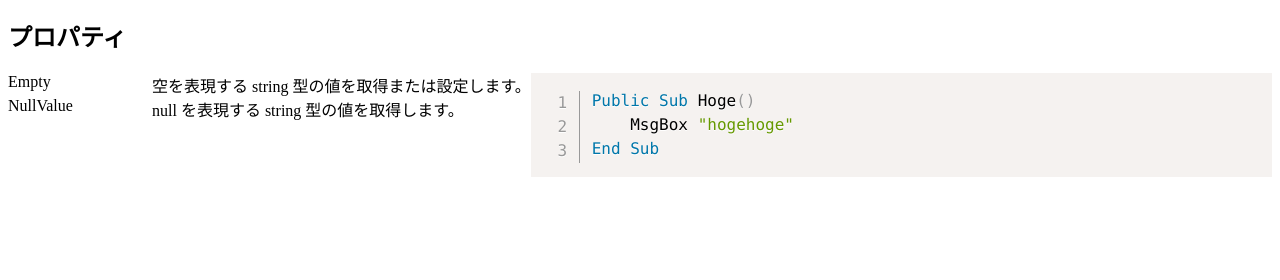
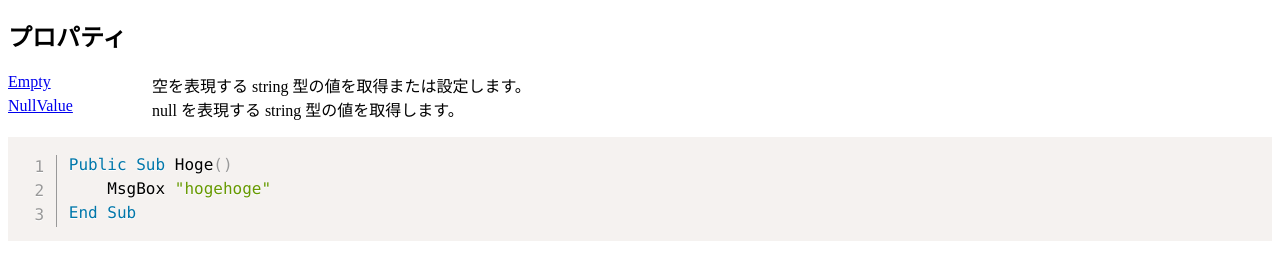
Before and after one commit to takiru/takiru.github.io, a plain HTML site: page MetroitPB/MetSglString/MetSglString.html in a window 1280 px wide. Shown: the part 48-328 px from the top of the page. Drawn offline with Linux system fonts and the light colour scheme.

Commit message:
作成中。

```diff
--- a/MetroitPB/MetSglString/MetSglString.html
+++ b/MetroitPB/MetSglString/MetSglString.html
@@ -18,7 +18,9 @@
     	    margin-left: 1em ;
     }
     dl::after {
-      float: none;
+      content: "";
+      clear: both;
+      display: block;
     }
   </style>
 </head>
@@ -27,9 +29,9 @@
   <section>
     <h1>プロパティ</h1>
     <dl>
-      <dt id="value">Empty</dt>
+      <dt id="value"><a href="./Fields/Empty.html">Empty</a></dt>
       <dd>空を表現する string 型の値を取得または設定します。</dd>
-      <dt id="nullvalue">NullValue</dt>
+      <dt id="nullvalue"><a href="./Fields/NullValue.html">NullValue</a></dt>
       <dd>null を表現する string 型の値を取得します。</dd>
     </dl>
   </section>
```
Also changed, not shown: MetroitPB/MetSglString/Fields/Empty.html (+1 -1 lines), MetroitPB/MetSglString/Fields/NullValue.html (+1 -1 lines), MetroitPB/index.html (+1 -1 lines).
